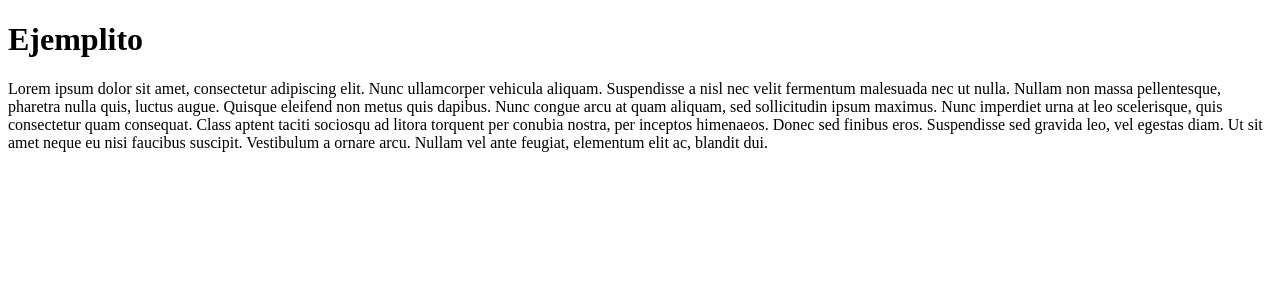
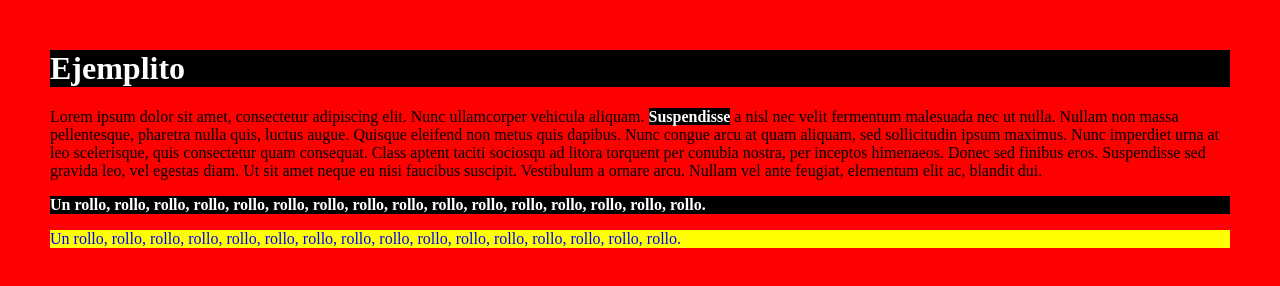
Before and after one commit to ariel-ortiz/202311-tc2005b.401, a plain HTML site: page 1. Introducción/index.html in a window 1280 px wide. Drawn offline with Linux system fonts and the light colour scheme.

Commit message:
Agrega un archivo de estilos

```diff
--- /dev/null
+++ b/1. Introducción/hoja_estilo.css
@@ -0,0 +1,15 @@
+body {
+  margin: 50px;
+  background-color: rgb(255, 0, 0);
+}
+
+.mis_cuates {
+  background-color: black;
+  color: white;
+  font-weight: bold;
+}
+
+#maria {
+  background-color: yellow;
+  color: blue;
+}
--- a/1. Introducción/index.html
+++ b/1. Introducción/index.html
@@ -2,12 +2,13 @@
 <html>
   <head>
     <title>Ejemplito</title>
+    <link rel="stylesheet" href="hoja_estilo.css">
   </head>
   <body>
-    <h1>Ejemplito</h1>
+    <h1 class="mis_cuates">Ejemplito</h1>
     <p>
       Lorem ipsum dolor sit amet, consectetur adipiscing elit. Nunc ullamcorper
-      vehicula aliquam. Suspendisse a nisl nec velit fermentum malesuada nec ut
+      vehicula aliquam. <span class="mis_cuates">Suspendisse</span> a nisl nec velit fermentum malesuada nec ut
       nulla. Nullam non massa pellentesque, pharetra nulla quis, luctus augue.
       Quisque eleifend non metus quis dapibus. Nunc congue arcu at quam aliquam,
       sed sollicitudin ipsum maximus. Nunc imperdiet urna at leo scelerisque,
@@ -17,5 +18,13 @@
       nisi faucibus suscipit. Vestibulum a ornare arcu. Nullam vel ante feugiat,
       elementum elit ac, blandit dui.
     </p>
+    <p class="mis_cuates">
+      Un rollo, rollo, rollo, rollo, rollo, rollo, rollo, rollo, rollo, rollo, rollo, rollo, rollo, rollo, rollo, rollo.
+    </p>
+
+    <p id="maria">
+      Un rollo, rollo, rollo, rollo, rollo, rollo, rollo, rollo, rollo, rollo, rollo, rollo, rollo, rollo, rollo, rollo.
+    </p>
+
   </body>
 </html>
```
